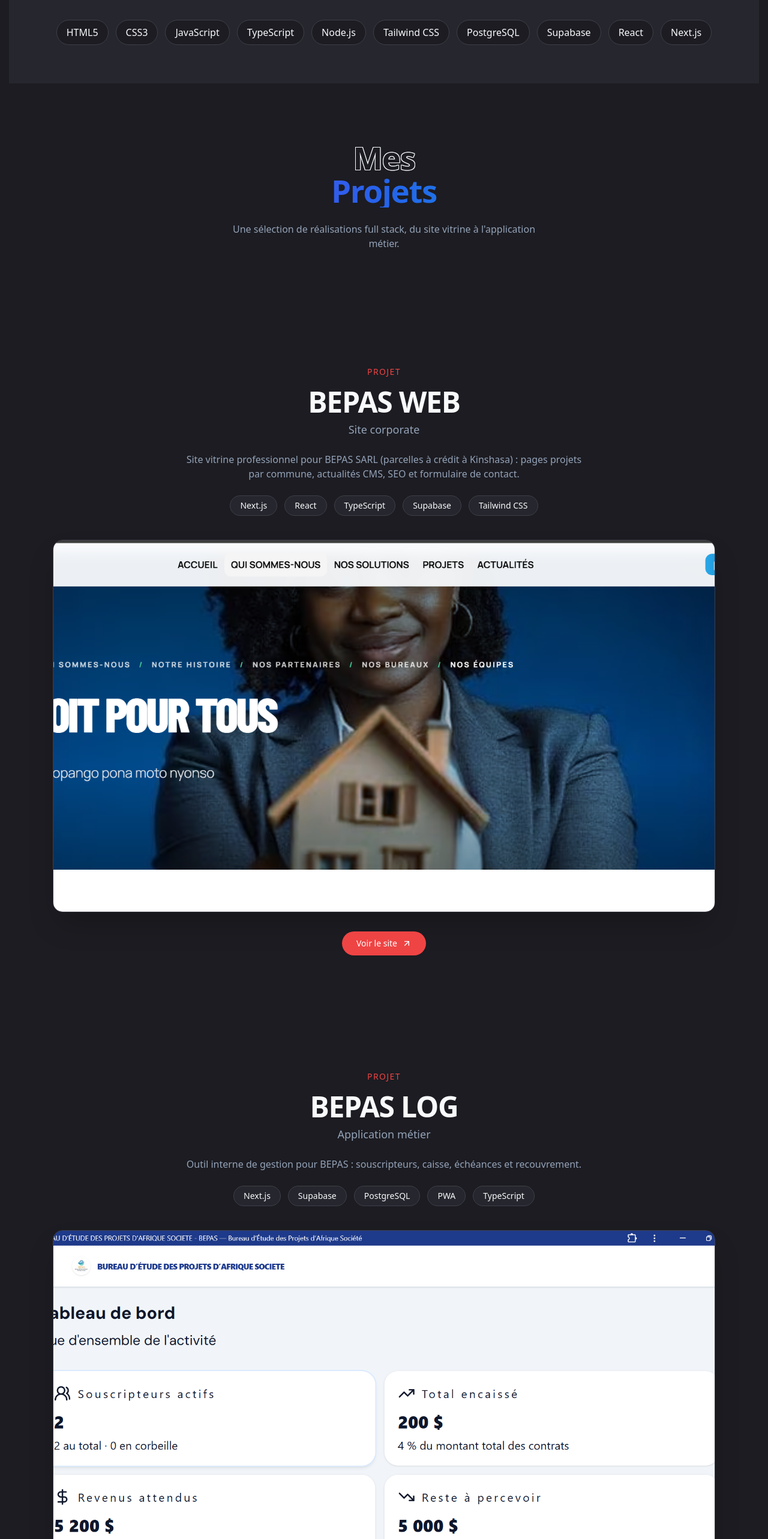
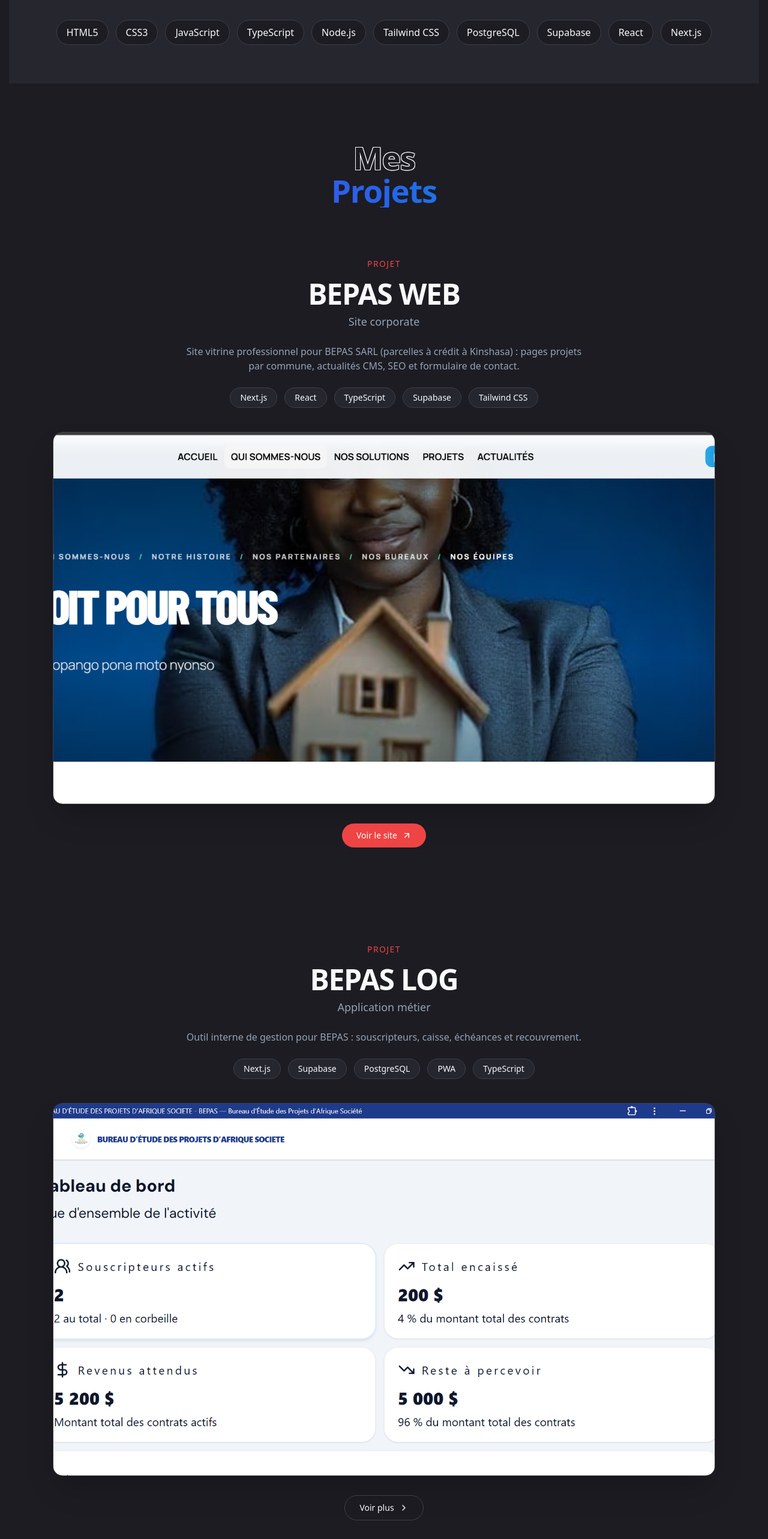
Before and after one commit to peniemab/myportfolio, a Next.js app: page / in a window 1280 px wide. Shown: the part 2320-4886 px from the top of the page at 60% size. Built offline with nearby package versions, Linux system fonts and the light colour scheme.

Commit message:
chore: trigger Vercel redeploy

```diff
--- a/app/projets/[slug]/page.tsx
+++ b/app/projets/[slug]/page.tsx
@@ -78,23 +78,25 @@
           {project.title}
         </h1>
 
-        {desktopImages.length > 0 && (
-          <div className="mt-8 hidden md:block">
-            <Gallery images={desktopImages} title={project.title} />
-          </div>
-        )}
-
-        {mobileImages.length > 0 && (
-          <div className="mt-8 md:hidden">
-            <Gallery images={mobileImages} title={project.title} />
-          </div>
-        )}
-
         <p className="mt-8 text-lg leading-relaxed text-[var(--muted)]">
           {project.description}
         </p>
 
         <ProjectTags tags={project.tags} />
+
+        {desktopImages.length > 0 && (
+          <section className="mt-12">
+            <h2 className="mb-6 text-xl font-semibold text-[var(--fg)]">Desktop</h2>
+            <Gallery images={desktopImages} title={`${project.title} desktop`} />
+          </section>
+        )}
+
+        {mobileImages.length > 0 && (
+          <section className="mt-12">
+            <h2 className="mb-6 text-xl font-semibold text-[var(--fg)]">Mobile</h2>
+            <Gallery images={mobileImages} title={`${project.title} mobile`} />
+          </section>
+        )}
       </main>
       <Footer />
     </>
--- a/components/Projects.tsx
+++ b/components/Projects.tsx
@@ -37,48 +37,15 @@
     );
   }
 
-  if (project.id === "bepas-log") {
-    const mobilePreview = project.mobileImages?.[0];
-    const desktopPreview = project.desktopImages?.[0];
-    const detailHref = `/projets/${project.id}`;
+  const previewImage = project.desktopImage ?? project.image;
+  const hasGallery =
+    project.id &&
+    ((project.desktopImages?.length ?? 0) > 0 ||
+      (project.mobileImages?.length ?? 0) > 0);
 
+  if (previewImage) {
     return (
       <>
-        <div className="mt-10 w-full overflow-hidden rounded-2xl border border-[var(--border)] shadow-2xl">
-          {desktopPreview && (
-            // eslint-disable-next-line @next/next/no-img-element
-            <img
-              src={desktopPreview}
-              alt={`Aperçu desktop ${project.title}`}
-              className="hidden aspect-video w-full object-cover object-top md:block"
-              loading="lazy"
-            />
-          )}
-          {mobilePreview && (
-            // eslint-disable-next-line @next/next/no-img-element
-            <img
-              src={mobilePreview}
-              alt="BEPAS Log sur mobile, aperçu"
-              className="w-full object-cover md:hidden"
-              loading="lazy"
-            />
-          )}
-        </div>
-        <Link
-          href={detailHref}
-          className="mt-8 inline-flex items-center gap-2 rounded-full border border-[var(--border)] px-6 py-2.5 text-sm font-medium text-[var(--fg)] transition hover:bg-[var(--surface)]"
-        >
-          <span className="md:hidden">Voir plus</span>
-          <span className="hidden md:inline">Voir toutes les captures</span>
-          <ChevronRight className="h-4 w-4" />
-        </Link>
-      </>
-    );
-  }
-
-  const previewImage = project.desktopImage ?? project.image;
-  if (previewImage) {
-    return (
         <div className="mt-10 w-full overflow-hidden rounded-2xl border border-[var(--border)] shadow-2xl">
           {/* eslint-disable-next-line @next/next/no-img-element */}
           <img
@@ -88,20 +55,42 @@
             loading="lazy"
           />
         </div>
+        {hasGallery && (
+          <Link
+            href={`/projets/${project.id}`}
+            className="mt-8 inline-flex items-center gap-2 rounded-full border border-[var(--border)] px-6 py-2.5 text-sm font-medium text-[var(--fg)] transition hover:bg-[var(--surface)]"
+          >
+            Voir plus
+            <ChevronRight className="h-4 w-4" />
+          </Link>
+        )}
+      </>
     );
   }
 
   return null;
 }
 
-function FeaturedProject({ project }: { project: Project }) {
+function FeaturedProject({
+  project,
+  isFirst = false,
+}: {
+  project: Project;
+  isFirst?: boolean;
+}) {
   const description =
     project.id === "bepas-log"
       ? (project.shortDescription ?? project.description)
       : project.description;
 
   return (
-    <article className="flex min-h-screen items-center py-24">
+    <article
+      className={
+        isFirst
+          ? "py-16"
+          : "flex min-h-screen items-center py-24"
+      }
+    >
       <div className={`${pageContainer} text-center`}>
         <p className="text-sm font-medium tracking-widest text-[var(--accent)] uppercase">
           Projet
@@ -133,22 +122,22 @@
 export function Projects() {
   return (
     <section id="projets" className="bg-[var(--bg)]">
-      <div className={`${pageContainer} py-24 text-center`}>
+      <div className={`${pageContainer} pb-5 pt-24 text-center`}>
         <p className="text-outline text-display-lg font-bold tracking-tight">
           Mes
         </p>
         <h2 className="text-gradient text-display-lg font-bold tracking-tight">
           Projets
         </h2>
-        <p className="mx-auto mt-6 max-w-lg text-[var(--muted)]">
-          Une sélection de réalisations full stack, du site vitrine à
-          l&apos;application métier.
-        </p>
       </div>
 
       <div>
-        {featuredProjects.map((project) => (
-          <FeaturedProject key={project.title} project={project} />
+        {featuredProjects.map((project, index) => (
+          <FeaturedProject
+            key={project.title}
+            project={project}
+            isFirst={index === 0}
+          />
         ))}
       </div>
     </section>
--- a/lib/projects.ts
+++ b/lib/projects.ts
@@ -32,6 +32,7 @@
     description:
       "Outil interne de gestion : souscripteurs, caisse, \u00e9ch\u00e9ances, recouvrement, rapports PDF/Excel, CMS articles et journal d'audit. PWA installable pour le terrain.",
     tags: ["Next.js", "Supabase", "PostgreSQL", "PWA", "TypeScript"],
+    desktopImage: "/images/projects/bepas-log/desktop-01.png",
     desktopImages: [
       "/images/projects/bepas-log/desktop-01.png",
       "/images/projects/bepas-log/desktop-02.png",
```
Lines whose indentation alone changed are shown as unchanged.
